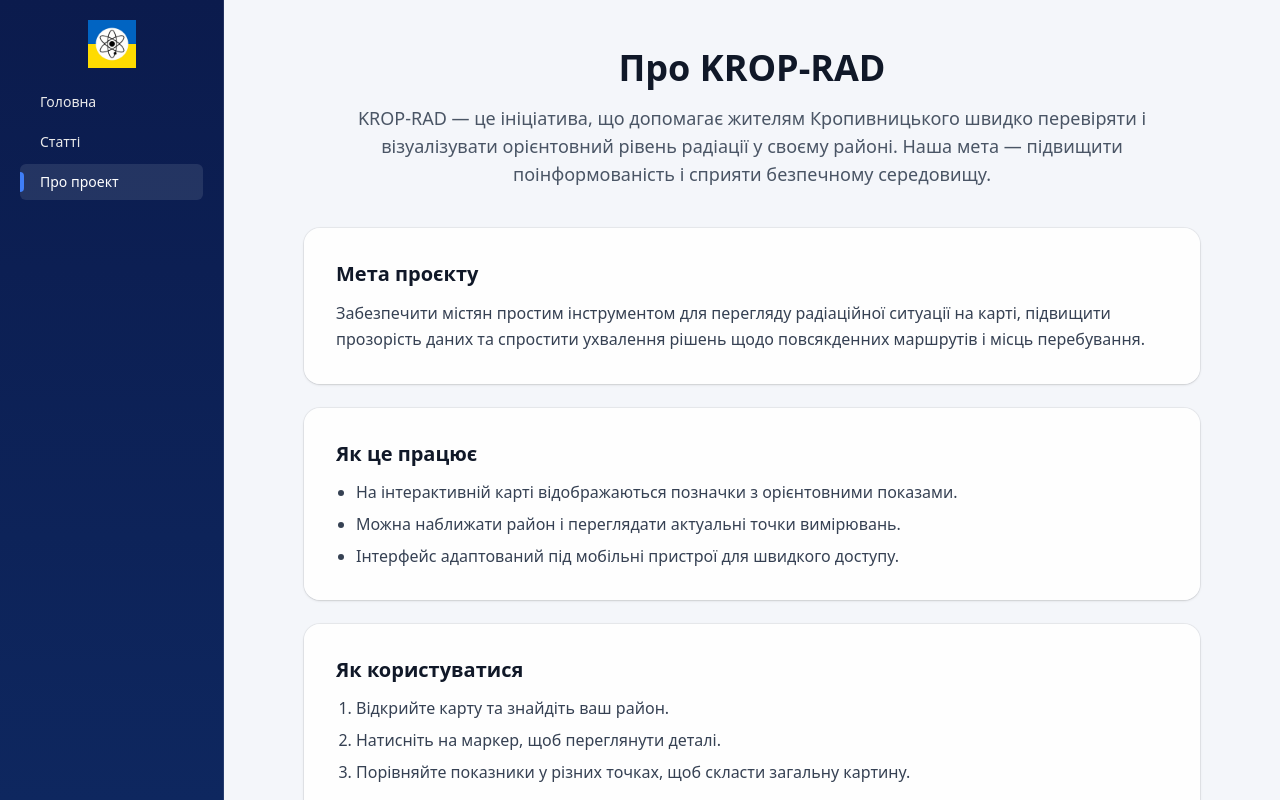
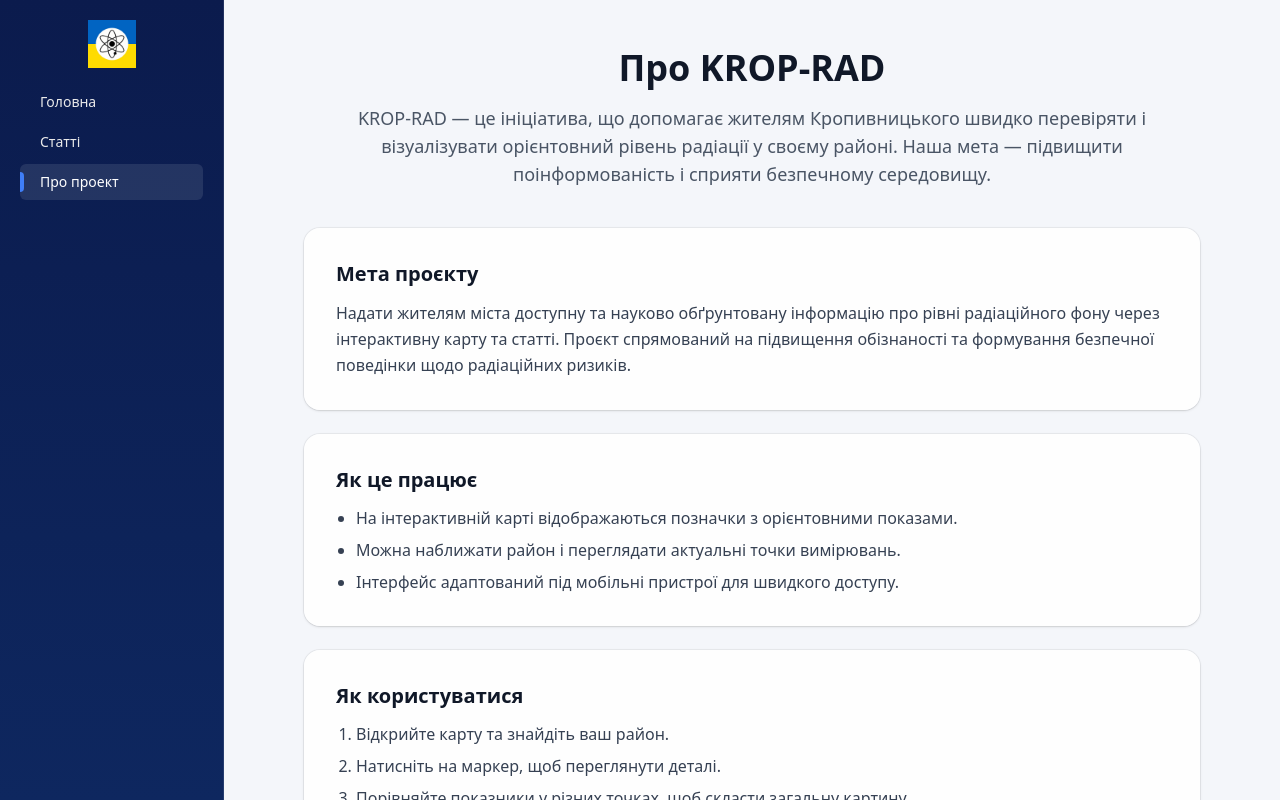
Before and after one commit to illiayatsentyuk/KropRad2.0, a React (Vite) app in the folder apps/frontend/: page /about in a window 1280 px wide. Shown: the top 800 px of the page. Built offline with nearby package versions, Linux system fonts and the light colour scheme.

Commit message:
Update AboutPage content to provide clearer information on radiation levels and project goals, enhancing user understanding and awareness.

```diff
--- a/apps/frontend/src/pages/About.jsx
+++ b/apps/frontend/src/pages/About.jsx
@@ -13,8 +13,7 @@ export const AboutPage = () => {
                     <section className="bg-white/90 rounded-2xl shadow-sm ring-1 ring-black/5 p-6 md:p-8">
                         <h2 className="text-xl font-semibold text-gray-900">Мета проєкту</h2>
                         <p className="mt-3 text-gray-700 leading-relaxed">
-                            Забезпечити містян простим інструментом для перегляду радіаційної ситуації на карті,
-                            підвищити прозорість даних та спростити ухвалення рішень щодо повсякденних маршрутів і місць перебування.
+                            Надати жителям міста доступну та науково обґрунтовану інформацію про рівні радіаційного фону через інтерактивну карту та статті. Проєкт спрямований на підвищення обізнаності та формування безпечної поведінки щодо радіаційних ризиків.
                         </p>
                     </section>
 
```
